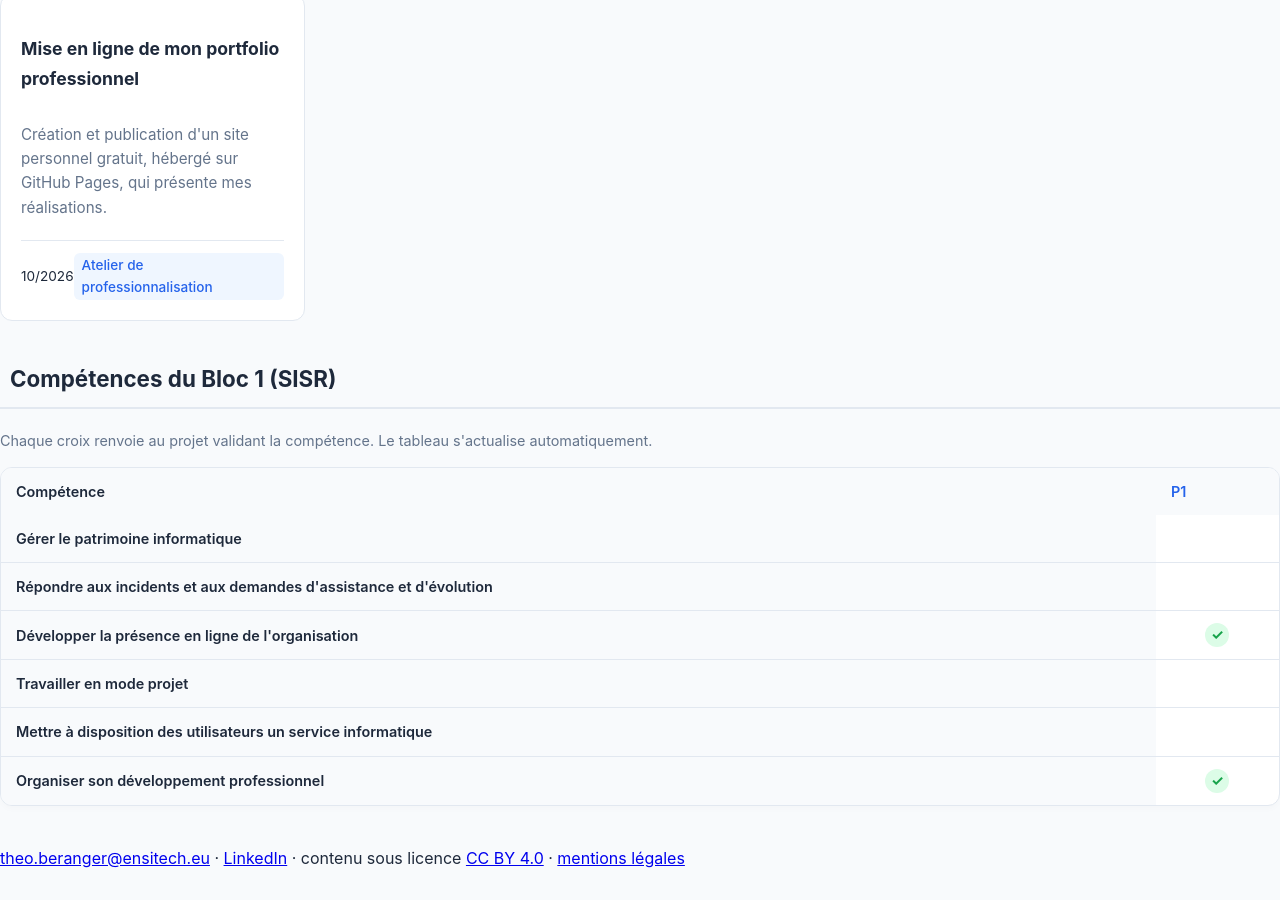
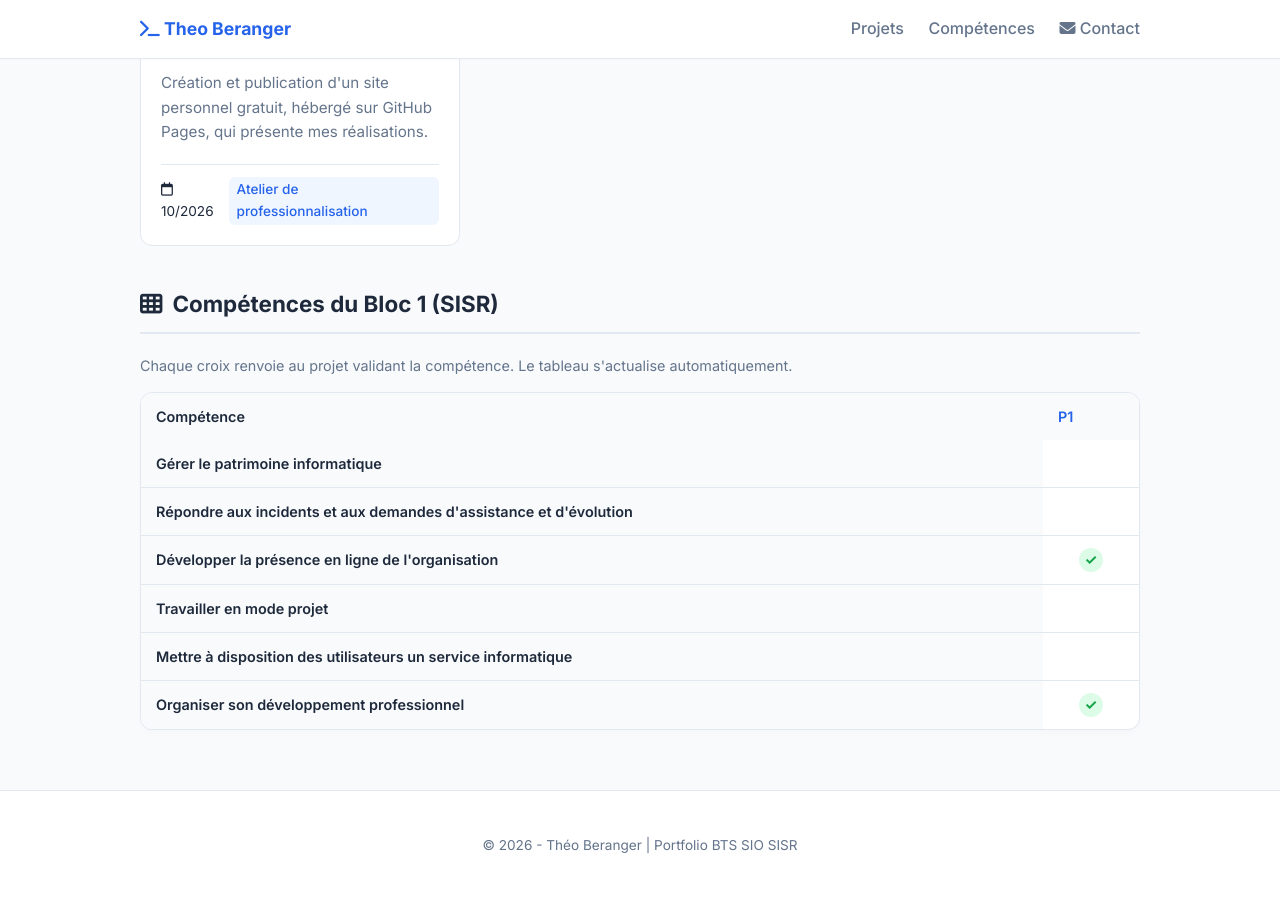
Before and after one commit to ThEbRnGGMS/portfolio, a Jekyll site: the page built from index.html, in a window 1280 px wide and 900 px high, scrolled down 814 px. Built offline with Jekyll 4.4.1, drawn with Linux system fonts in a browser that asks for light colours.

Commit message:
Amélioration

```diff
--- a/_layouts/default.html
+++ b/_layouts/default.html
@@ -1,30 +1,36 @@
 <!DOCTYPE html>
-<html lang="{{ site.lang }}">
+<html lang="fr">
 <head>
-  <meta charset="utf-8">
-  <meta name="viewport" content="width=device-width, initial-scale=1">
-  <title>{% if page.title %}{{ page.title }} · {% endif %}{{ site.title }}</title>
-  <meta name="description" content="{{ page.resume | default: site.description }}">
+    <meta charset="UTF-8">
+    <meta name="viewport" content="width=device-width, initial-scale=1.0">
+    <title>{{ page.title }} | {{ site.title }}</title>
+    <!-- Feuille de style principale -->
     <link rel="stylesheet" href="{{ '/css/style.css' | relative_url }}">
+    <!-- Icônes FontAwesome -->
+    <link rel="stylesheet" href="https://cdnjs.cloudflare.com/ajax/libs/font-awesome/6.4.0/css/all.min.css">
+    <!-- Police Google Fonts -->
+    <link href="https://fonts.googleapis.com/css2?family=Inter:wght@400;500;600;700&display=swap" rel="stylesheet">
 </head>
 <body>
-  <header>
-    <p class="site"><a href="{{ '/' | relative_url }}">{{ site.title }}</a></p>
-    <nav aria-label="Menu principal">
-      <ul>
-        <li><a href="{{ '/' | relative_url }}#projets">Projets</a></li>
-        <li><a href="{{ '/' | relative_url }}#competences">Compétences</a></li>
-        <li><a href="{{ '/mentions-legales/' | relative_url }}">Mentions légales</a></li>
-      </ul>
+
+    <header class="site-header">
+        <div class="nav-container">
+            <a href="{{ '/' | relative_url }}" class="logo"><i class="fa-solid fa-terminal"></i> {{ site.title }}</a>
+            <nav class="nav-links">
+                <a href="{{ '/' | relative_url }}#projets">Projets</a>
+                <a href="{{ '/' | relative_url }}#competences">Compétences</a>
+                <a href="mailto:theo.beranger78@gmail.com"><i class="fa-solid fa-envelope"></i> Contact</a>
             </nav>
+        </div>
     </header>
 
-  <main>
+    <main class="site-main">
         {{ content }}
     </main>
 
-  <footer>
-    <p>{% if site.email != "" %}<a href="mailto:{{ site.email }}">{{ site.email }}</a> · {% endif %}{% if site.linkedin != "" %}<a href="{{ site.linkedin }}">LinkedIn</a> · {% endif %}contenu sous licence <a href="https://creativecommons.org/licenses/by/4.0/deed.fr">CC BY 4.0</a> · <a href="{{ '/mentions-legales/' | relative_url }}">mentions légales</a></p>
+    <footer class="site-footer">
+        <p>&copy; {{ 'now' | date: "%Y" }} - Théo Beranger | Portfolio BTS SIO SISR</p>
     </footer>
+
 </body>
 </html>
```
Lines whose indentation alone changed are shown as unchanged.
